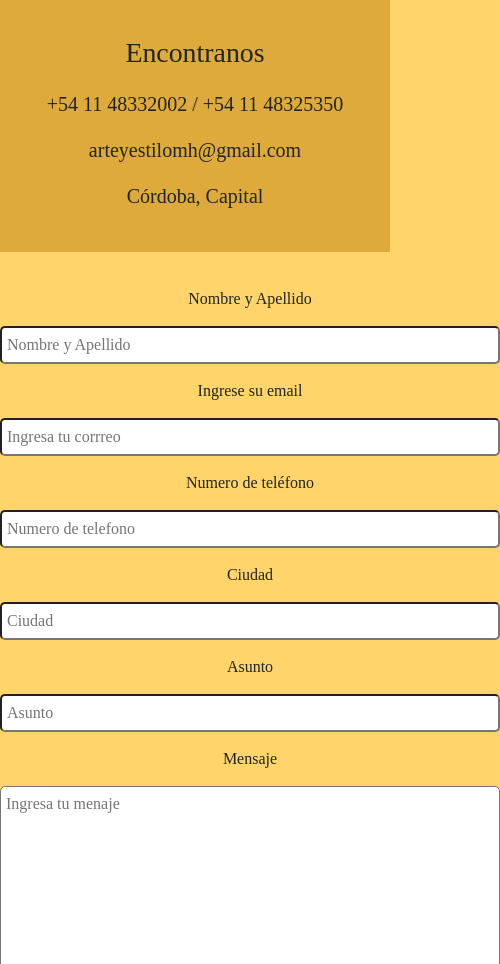
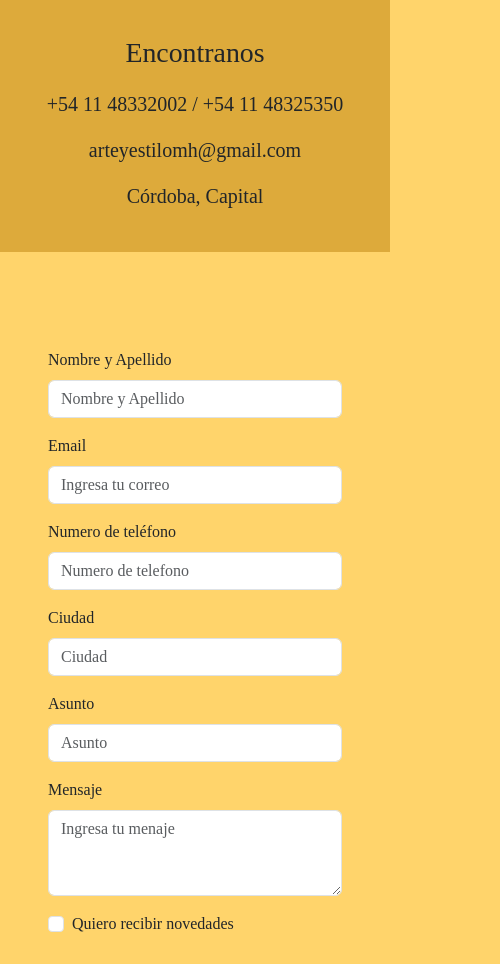
Before and after one commit to herediaguille/PF-HerediaGuillermo, a plain HTML site: page pages/contacto.html in a window 390 px wide. Shown: the part 110-1074 px from the top of the page, 500 px wide, since content can reach past the window. Drawn offline with nearby package versions, Linux system fonts and the light colour scheme.

Commit message:
Pagina contacto responsive

```diff
--- a/pages/contacto.html
+++ b/pages/contacto.html
@@ -46,31 +46,36 @@
         <P> arteyestilomh@gmail.com </P>
         <p> Córdoba, Capital </p>
     </section>
-    <form action="#" class="formulario">
-
-        <label for="name">Nombre y Apellido</label>
-        <input type="text" name="Nombre y Apellido" placeholder="Nombre y Apellido" class="campo">
-
-        <label for="email">Ingrese su email</label>
-        <input type="email" name="email" placeholder="Ingresa tu corrreo" class="campo">
-
-        <label for="number">Numero de teléfono</label>
-        <input type="number" name="Numero de telefono" placeholder="Numero de telefono" class="campo">
-
-        <label for="ciudad">Ciudad</label>
-        <input type="text" name="Ciudad" placeholder="Ciudad" class="campo">
-
-        <label for="Asunto">Asunto</label>
-        <input type="text" name="Asunto" placeholder="Asunto" class="campo">
-
-        <label for="mensaje">Mensaje</label>
-        <textarea name="Mensaje" id="mensaje" cols="30" rows="10" placeholder="Ingresa tu menaje" class="campo"></textarea>
-
-        <span>
-            <input type="checkbox" name="quiero recibir novedades" id="Enviar notificaciones">
-            <label for="Novedades">Quiero recibir novedades</label>
-        </span>
-        <input type="submit" name="Enviar" value="Enviar Mensaje" class="enviar">
+    <form class="container p-5 my-5">
+      <div class="mb-3">
+        <label for="name" class="form-label">Nombre y Apellido</label>
+        <input type="text" class="form-control" name="Nombre y Apellido" placeholder="Nombre y Apellido">
+      </div>
+      <div class="mb-3">
+        <label for="email" class="form-label">Email</label>
+        <input type="email" class="form-control" name="email" placeholder="Ingresa tu correo">
+      </div>
+      <div class="mb-3">
+        <label for="number" class="form-label">Numero de teléfono</label>
+        <input type="text" class="form-control" name="Numero de telefono" placeholder="Numero de telefono">
+      </div>
+      <div class="mb-3">
+        <label for="ciudad" class="form-label">Ciudad</label>
+        <input type="text" class="form-control" name="Ciudad" placeholder="Ciudad">
+      </div>
+      <div class="mb-3">
+        <label for="Asunto" class="form-label">Asunto</label>
+        <input type="text" class="form-control" name="Asunto" placeholder="Asunto">
+      </div>
+      <div class="mb-3">
+        <label for="menaje" class="form-label">Mensaje</label>
+        <textarea class="form-control" id="exampleFormControlTextarea1" placeholder="Ingresa tu menaje" rows="3"></textarea>
+      </div>
+      <div class="mb-3 form-check">
+        <input type="checkbox" class="form-check-input" id="exampleCheck1">
+        <label class="form-check-label" for="exampleCheck1">Quiero recibir novedades</label>
+      </div class="d-flex justify-content-center">
+      <button type="submit" class="btn btn-primary">Enviar</button>
     </form>
     <footer class="footer">
         <div>
```
